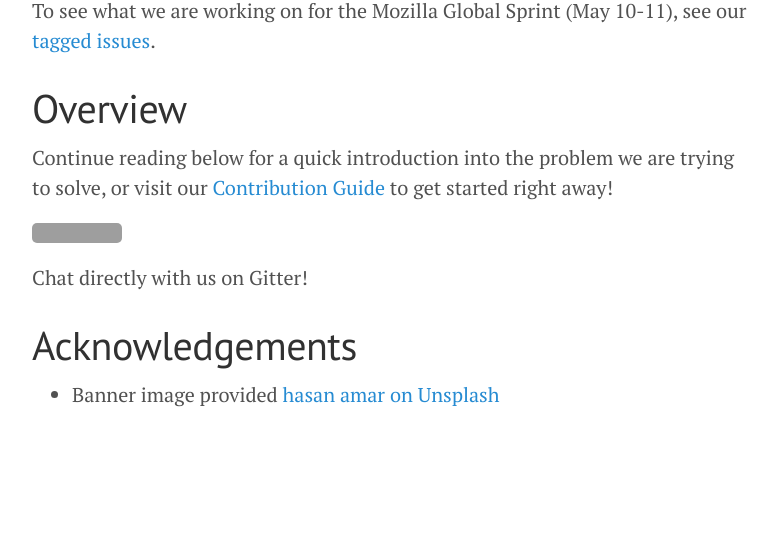
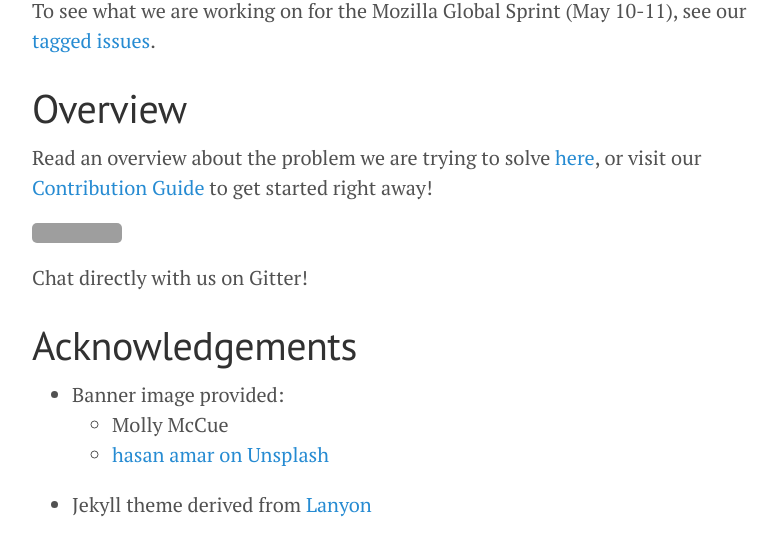
Before and after one commit to UMN-EGGL/HorseGeneAnnotation, a Jekyll site: the page built from index.md, in a window 1280 px wide and 900 px high, scrolled down 794 px, cut to the strip 360-900 px from the top of the window. Shown: the whole strip, without its empty margins (248-1026 px from the left). Built offline with Jekyll 4.4.1, drawn with Linux system fonts in a browser that asks for light colours; before the commit the page ends 1584 px from its top, so only the background shows below that; grey boxes are pictures that could not be loaded.

Commit message:
add acks for assets

```diff
--- a/index.md
+++ b/index.md
@@ -20,8 +20,9 @@ To see what we are working on for the Mozilla Global Sprint (May 10-11), see our
 
 
 # Overview
-Continue reading below for a quick introduction into
-the problem we are trying to solve, or visit our [Contribution Guide](/contributing)
+
+Read an overview about the problem we are trying to solve [here](/problem),
+or visit our [Contribution Guide](/contributing)
 to get started right away!
 
 [![Gitter chat](https://badges.gitter.im/gitterHQ/gitter.png)](https://gitter.im/HorseGeneAnnotation )
@@ -29,7 +30,10 @@ Chat directly with us on Gitter!
 
 
 # Acknowledgements
-- Banner image provided [hasan amar on Unsplash](https://unsplash.com/photos/CRUBL_FDUOI)
+- Banner image provided:
+    - Molly McCue
+    - [hasan amar on Unsplash](https://unsplash.com/photos/CRUBL_FDUOI)
+- Jekyll theme derived from [Lanyon](http://lanyon.getpoole.com/)
 
 
 <!--
```
